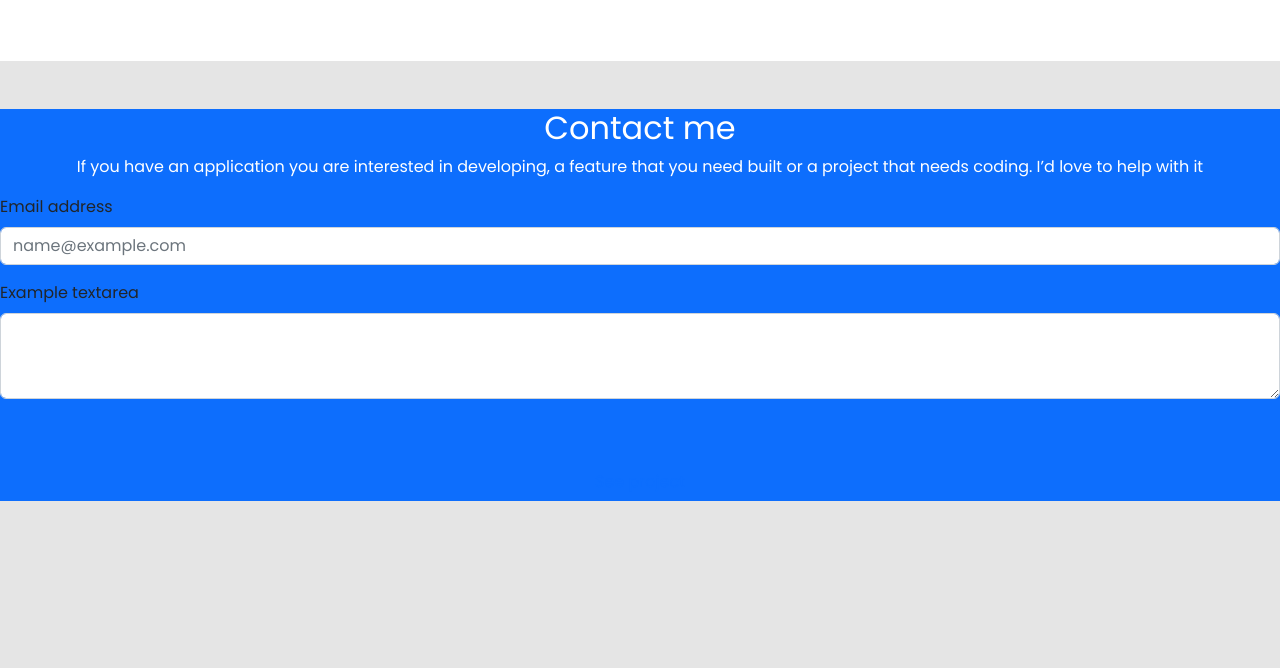
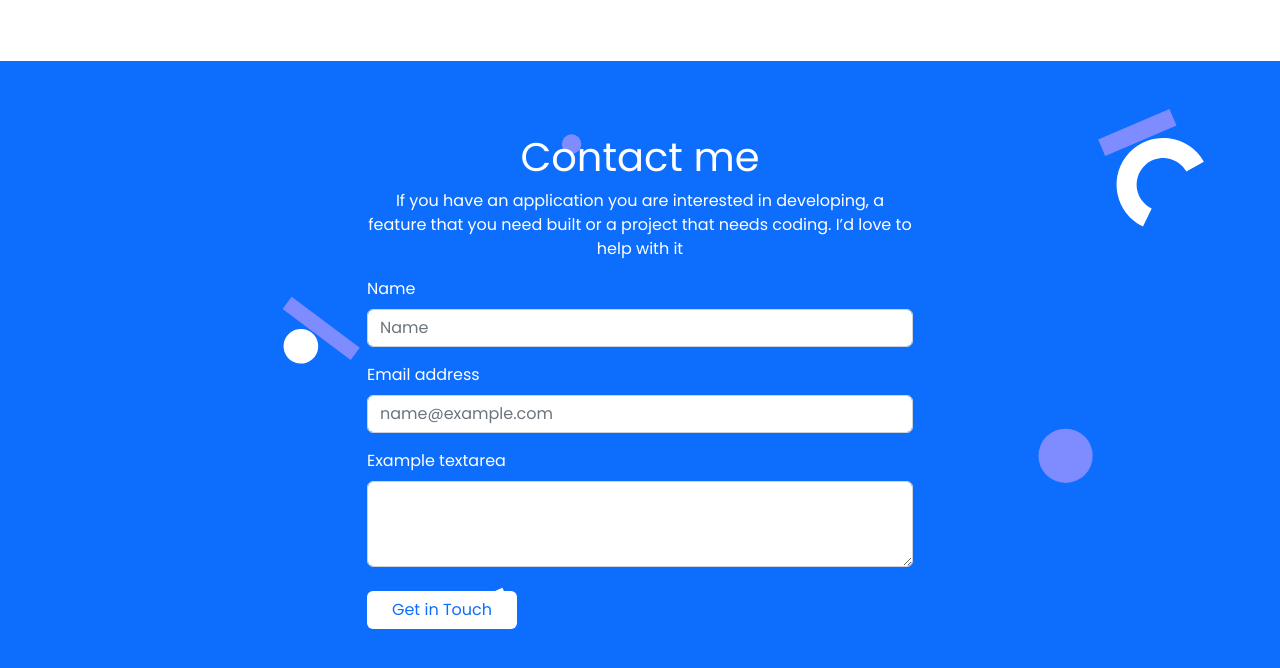
Before and after one commit to UsirusenIkon/Portfolio-Prototype--Bootstrap-, a website: page index.html in a window 1280 px wide. Shown: the part 3328-3996 px from the top of the page. Before the commit the page ends 3829 px from the top, so only its background shows below. Drawn offline with nearby package versions, Linux system fonts and the light colour scheme; a web font is replaced by a local one.

Commit message:
Customize contact section

```diff
--- a/index.html
+++ b/index.html
@@ -187,7 +187,7 @@
                 </div>
             </div>
         </section>
-        <section class="bg-white py-3 my-5">
+        <section class="bg-white py-3 mt-5">
             <div class="container-fluid">
                 <div class="container my-5">
                     <div class="row my-5">
@@ -227,23 +227,37 @@
                 </div>
             </div>
         </section>
-        <section class="bg-primary">
-          <div class="row text-white">
-            <h2 class="text-center">Contact me</h2>
-            <p class="text-center ">
-              If you have an application you are interested in developing, a feature that you need built or a project that needs coding. I’d love to help with it
+        <section class="bg-primary py-5">
+            <div class="container about">
+                <div class="row text-white d-flex flex-column justify-content-center align-items-center">
+                    <h2 class="text-center pt-4 display-6">Contact me</h2>
+                    <p class="w-50 text-center">
+                        If you have an application you are interested in developing, a feature that you need built or a
+                        project that needs coding. I’d love to help with it
                     </p>
                 </div>
-          <div class="row">
-            <div class="mb-3">
-              <label for="exampleFormControlInput1" class="form-label">Email address</label>
-              <input type="email" class="form-control" id="exampleFormControlInput1" placeholder="name@example.com">
+
+                <div class="row d-flex justify-content-center align-items-center">
+                    <div class="col-6">
+                        <div class="mb-3 ">
+                            <label for="exampleFormControlInput1" class="form-label text-white">Name</label>
+                            <input type="name" class="form-control" id="exampleFormControlInput1" placeholder="Name">
+                        </div>
+                        <div class="mb-3 ">
+                            <label for="exampleFormControlInput1" class="form-label text-white">Email address</label>
+                            <input type="email" class="form-control" id="exampleFormControlInput1"
+                                placeholder="name@example.com">
                         </div>
                         <div class="mb-3">
-              <label for="exampleFormControlTextarea1" class="form-label">Example textarea</label>
+                            <label for="exampleFormControlTextarea1" class="form-label text-white">Example
+                                textarea</label>
                             <textarea class="form-control" id="exampleFormControlTextarea1" rows="3"></textarea>
                         </div>
-            <button type="button" class="btn btn-outline-primary mt-5 px-4">See project</button>
+                        <button type="button" class="btn bg-white text-primary mt-2 px-4">Get in Touch</button>
+
+                    </div>
+                </div>
+
             </div>
         </section>
     </main>
--- a/style.css
+++ b/style.css
@@ -35,3 +35,10 @@ body {
 .hero-section {
   z-index: 500;
 }
+
+.about {
+  background-image: url(asset/form-back2-desktop.svg);
+  background-size: contain;
+  background-position: right;
+  background-repeat: no-repeat;
+}
```
Also changed, not shown: asset/form-back2-desktop.svg (added). Lines whose indentation alone changed are shown as unchanged.
